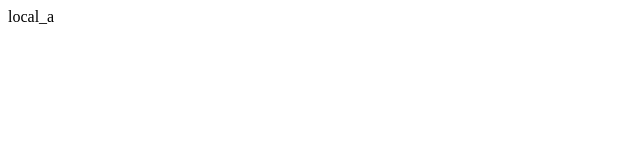
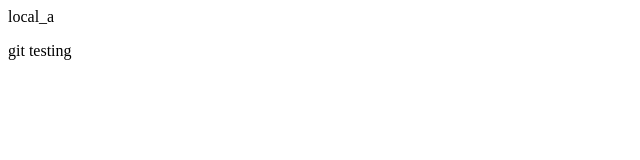
Before and after one commit to Dvankouwenberg/git-course, a plain HTML site: page index.html in a window 1280 px wide. Shown: the full height of the page, 0-640 px from the left. Drawn offline with Linux system fonts and the light colour scheme.

Commit message:
testing vs code

```diff
--- a/index.html
+++ b/index.html
@@ -5,5 +5,6 @@
     </head>
 	<body>
         <p>local_a</p>
+        <p>git testing</p>
 	</body>
 </html>
```
